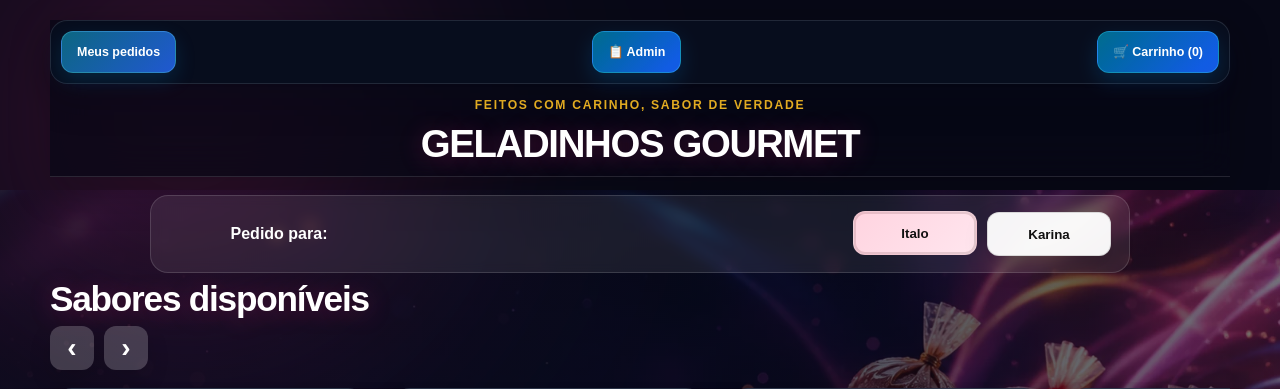
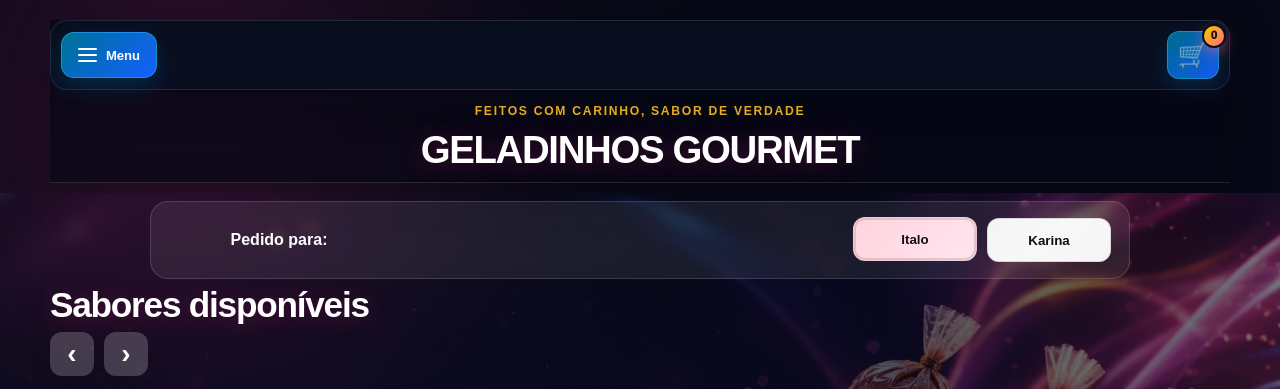
Before and after one commit to italoh27/dindins-da-karina, a Flask app: page / in a window 1280 px wide. Shown: the top 389 px of the page. Run offline with Flask 3, Linux system fonts and the light colour scheme; parts of the project's set-up code (start-up, migrations or seed data) failed here and were passed over; some libraries are stand-ins or nearby versions.

Commit message:
Melhora navegacao da loja e atalhos de sabores

```diff
--- a/static/admin_ajax.js
+++ b/static/admin_ajax.js
@@ -283,7 +283,11 @@
     if (!select) return;
 
     const sync = () => {
-      const current = window.location.hash || '#topoSabores';
+      const current = window.location.hash;
+      if (!current) {
+        select.value = '';
+        return;
+      }
       if (select.querySelector('option[value="' + current + '"]')) {
         select.value = current;
       } else {
--- a/static/site_ajax.js
+++ b/static/site_ajax.js
@@ -28,6 +28,21 @@
     );
   }
 
+  function renderTopCartCounter(cartLink, total) {
+    const safe = Math.max(0, Number(total || 0));
+    const badge = cartLink.querySelector('[data-cart-badge]');
+    if (badge) {
+      badge.textContent = String(safe);
+      cartLink.setAttribute(
+        'aria-label',
+        'Carrinho, ' + safe + (safe === 1 ? ' dindin adicionado' : ' dindins adicionados')
+      );
+    } else {
+      cartLink.textContent = '🛒 Carrinho (' + safe + ')';
+    }
+    cartLink.dataset.cartCountLabel = String(safe);
+  }
+
   function syncTopCartCounter() {
     const cartLink = document.querySelector('.btn-carrinho-topo');
     if (!cartLink) return;
@@ -35,8 +50,7 @@
     const explicit = document.body && document.body.dataset ? document.body.dataset.cartCount : '';
     if (explicit !== '') {
       const total = Math.max(0, Number(explicit || 0));
-      cartLink.textContent = '🛒 Carrinho (' + total + ')';
-      cartLink.dataset.cartCountLabel = String(total);
+      renderTopCartCounter(cartLink, total);
       return;
     }
 
@@ -46,8 +60,7 @@
     const total = Array.from(quantityInputs).reduce((sum, input) => {
       return sum + Math.max(0, Number(input.value || 0));
     }, 0);
-    cartLink.textContent = '🛒 Carrinho (' + total + ')';
-    cartLink.dataset.cartCountLabel = String(total);
+    renderTopCartCounter(cartLink, total);
   }
 
   function getShell() {
@@ -186,11 +199,53 @@
     const cartLink = document.querySelector('.btn-carrinho-topo');
     if (!cartLink) return;
     const safe = Math.max(0, Number(total || 0));
-    cartLink.textContent = '🛒 Carrinho (' + safe + ')';
-    cartLink.dataset.cartCountLabel = String(safe);
+    renderTopCartCounter(cartLink, safe);
     if (document.body && document.body.dataset) {
       document.body.dataset.cartCount = String(safe);
     }
+  }
+
+  function bindStoreHeaderMenu() {
+    if (document.documentElement.dataset.storeMenuBound === '1') return;
+    document.documentElement.dataset.storeMenuBound = '1';
+
+    const closeMenus = (returnFocus) => {
+      document.querySelectorAll('[data-store-menu]').forEach((menu) => {
+        const toggle = menu.querySelector('[data-store-menu-toggle]');
+        const panel = menu.querySelector('[data-store-menu-panel]');
+        if (!toggle || !panel || panel.hidden) return;
+        panel.hidden = true;
+        toggle.setAttribute('aria-expanded', 'false');
+        menu.classList.remove('aberto');
+        if (returnFocus) toggle.focus();
+      });
+    };
+
+    document.addEventListener('click', (event) => {
+      if (event.target.closest('.loja-menu-link')) {
+        closeMenus(false);
+        return;
+      }
+
+      const toggle = event.target.closest('[data-store-menu-toggle]');
+      if (toggle) {
+        const menu = toggle.closest('[data-store-menu]');
+        const panel = menu && menu.querySelector('[data-store-menu-panel]');
+        if (!panel) return;
+        const willOpen = panel.hidden;
+        closeMenus(false);
+        panel.hidden = !willOpen;
+        toggle.setAttribute('aria-expanded', String(willOpen));
+        menu.classList.toggle('aberto', willOpen);
+        return;
+      }
+
+      if (!event.target.closest('[data-store-menu]')) closeMenus(false);
+    });
+
+    document.addEventListener('keydown', (event) => {
+      if (event.key === 'Escape') closeMenus(true);
+    });
   }
 
   function reindexCartDom() {
@@ -558,6 +613,7 @@
     bindQuantityControls();
     bindCheckoutWhatsapp();
     bindCarousel();
+    bindStoreHeaderMenu();
     syncTopCartCounter();
   }
 
--- a/static/style.css
+++ b/static/style.css
@@ -3866,6 +3866,172 @@ input:focus,select:focus,textarea:focus{outline:3px solid rgba(34,211,238,.22)!i
 input,select,textarea{border:1px solid rgba(148,163,184,.26)!important;border-radius:11px!important;background:rgba(2,6,23,.62)!important;color:#fff!important}input:focus,select:focus,textarea:focus{border-color:var(--ui-cyan)!important;box-shadow:0 0 0 3px rgba(34,211,238,.14)!important}
 @media(max-width:760px){.admin-topo-acoes,.topo-acoes-loja,.cliente-nav{width:100%!important;box-sizing:border-box!important;overflow-x:auto!important;flex-wrap:nowrap!important;justify-content:flex-start!important;scrollbar-width:none}.admin-topo-acoes::-webkit-scrollbar,.topo-acoes-loja::-webkit-scrollbar,.cliente-nav::-webkit-scrollbar{display:none}.admin-topo-acoes>a,.admin-topo-acoes>button,.topo-acoes-loja>a,.cliente-nav>a{flex:0 0 auto!important}.resumo-filtros-pedidos{display:flex!important;flex-flow:row nowrap!important;overflow-x:auto!important;gap:9px!important;scroll-snap-type:x proximity;scrollbar-width:thin}.resumo-filtro-chip{flex:0 0 132px!important;scroll-snap-align:start}.btn-admin-topo,.btn-admin-voltar,.btn-admin-voltar-loja,.btn-voltar-premium,.btn-voltar-inline,.btn-cliente-topo,.btn-carrinho-topo,.btn-exportar-excel{min-height:42px!important;padding:10px 13px!important}.admin-box,.glass-card,.box-carrinho{border-radius:17px!important}}
 
+/* Cabeçalho compacto da loja: menu recolhido e carrinho com selo. */
+.topo-loja-pro .loja-nav-compacta {
+  position: relative;
+  width: 100% !important;
+  box-sizing: border-box !important;
+  display: flex !important;
+  flex-direction: row !important;
+  align-items: center !important;
+  justify-content: space-between !important;
+  flex-wrap: nowrap !important;
+  overflow: visible !important;
+}
+
+.loja-menu-wrap {
+  position: relative;
+  flex: 0 0 auto;
+}
+
+.loja-menu-gatilho {
+  width: auto !important;
+  min-width: 96px;
+  min-height: 46px !important;
+  padding: 10px 14px !important;
+  display: inline-flex !important;
+  align-items: center;
+  justify-content: center;
+  gap: 9px;
+  border: 1px solid rgba(103, 232, 249, .3) !important;
+  border-radius: 13px !important;
+  background: linear-gradient(135deg, rgba(14, 116, 144, .94), rgba(37, 99, 235, .94)) !important;
+  color: #fff !important;
+  box-shadow: 0 9px 22px rgba(2, 132, 199, .22) !important;
+  font-size: .82rem !important;
+  font-weight: 850 !important;
+  cursor: pointer;
+}
+
+.loja-menu-gatilho:hover,
+.loja-menu-gatilho:focus-visible,
+.loja-menu-wrap.aberto .loja-menu-gatilho {
+  transform: translateY(-1px);
+  border-color: rgba(165, 243, 252, .82) !important;
+  filter: brightness(1.1);
+  outline: none;
+}
+
+.loja-menu-icone {
+  width: 19px;
+  display: grid;
+  gap: 4px;
+}
+
+.loja-menu-icone i {
+  display: block;
+  width: 100%;
+  height: 2px;
+  border-radius: 999px;
+  background: currentColor;
+  transition: transform .18s ease, opacity .18s ease;
+}
+
+.loja-menu-wrap.aberto .loja-menu-icone i:nth-child(1) { transform: translateY(6px) rotate(45deg); }
+.loja-menu-wrap.aberto .loja-menu-icone i:nth-child(2) { opacity: 0; }
+.loja-menu-wrap.aberto .loja-menu-icone i:nth-child(3) { transform: translateY(-6px) rotate(-45deg); }
+
+.loja-menu-painel {
+  position: absolute;
+  z-index: 80;
+  top: calc(100% + 9px);
+  left: 0;
+  width: min(245px, calc(100vw - 34px));
+  padding: 8px;
+  display: grid;
+  gap: 6px;
+  border: 1px solid rgba(103, 232, 249, .28);
+  border-radius: 15px;
+  background: rgba(8, 15, 31, .98);
+  box-shadow: 0 18px 40px rgba(2, 6, 23, .48);
+  backdrop-filter: blur(18px);
+  -webkit-backdrop-filter: blur(18px);
+  animation: lojaMenuEntrada .16s ease-out;
+}
+
+.loja-menu-painel[hidden] { display: none !important; }
+
+.loja-menu-link {
+  min-height: 44px;
+  padding: 10px 12px;
+  display: flex;
+  align-items: center;
+  gap: 10px;
+  border: 1px solid transparent;
+  border-radius: 10px;
+  color: #f8fafc !important;
+  -webkit-text-fill-color: #f8fafc !important;
+  font-weight: 800;
+  text-decoration: none;
+  transition: background .16s ease, border-color .16s ease, transform .16s ease;
+}
+
+.loja-menu-link:hover,
+.loja-menu-link:focus-visible {
+  background: rgba(14, 165, 233, .16);
+  border-color: rgba(103, 232, 249, .34);
+  transform: translateX(2px);
+  outline: none;
+}
+
+.topo-loja-pro .carrinho-icone-topo {
+  position: relative;
+  width: 52px !important;
+  min-width: 52px !important;
+  flex: 0 0 52px !important;
+  min-height: 48px !important;
+  padding: 8px !important;
+  overflow: visible;
+  font-size: 0 !important;
+}
+
+.carrinho-icone-grafico {
+  font-size: 1.55rem;
+  line-height: 1;
+}
+
+.carrinho-quantidade-selo {
+  position: absolute;
+  top: -8px;
+  right: -8px;
+  min-width: 24px;
+  height: 24px;
+  padding: 0 6px;
+  display: inline-flex;
+  align-items: center;
+  justify-content: center;
+  box-sizing: border-box;
+  border: 2px solid #08101f;
+  border-radius: 999px;
+  background: linear-gradient(135deg, #facc15, #fb7185);
+  color: #111827 !important;
+  -webkit-text-fill-color: #111827 !important;
+  box-shadow: 0 5px 13px rgba(251, 113, 133, .42);
+  font-size: .72rem !important;
+  font-weight: 950;
+  line-height: 1;
+}
+
+@keyframes lojaMenuEntrada {
+  from { opacity: 0; transform: translateY(-6px) scale(.98); }
+  to { opacity: 1; transform: translateY(0) scale(1); }
+}
+
+@media (max-width: 520px) {
+  .topo-loja-pro .loja-nav-compacta { padding: 9px 11px !important; }
+  .loja-menu-gatilho {
+    width: auto !important;
+    min-width: 48px !important;
+    padding: 10px 12px !important;
+  }
+  .loja-menu-texto { display: none; }
+  .topo-loja-pro .carrinho-icone-topo {
+    width: 50px !important;
+    min-width: 50px !important;
+    flex-basis: 50px !important;
+  }
+}
+
 /* === Navegação compacta apenas do painel principal no celular === */
 .pagina-admin-dashboard .admin-topo-mobile-nav{display:none!important}
 @media(max-width:760px){
--- a/templates/admin_sabores.html
+++ b/templates/admin_sabores.html
@@ -16,7 +16,8 @@
           <div class="acoes-sabores-select-wrap">
             <label for="adminSaboresSelect" class="sr-only">Selecionar sabor</label>
             <select id="adminSaboresSelect" data-admin-mobile-nav data-admin-sabores-nav data-admin-sync-scroll="1" class="acoes-sabores-select">
-              <option value="#topoSabores">Ações dos sabores</option>
+              <option value="">Ações dos sabores</option>
+              <option value="#topoSabores">⬆️ Voltar para o topo da página</option>
               {% for sabor in sabores %}
               <option value="#sabor-{{ sabor.id }}">{{ sabor.nome }}</option>
               {% endfor %}
--- a/templates/index.html
+++ b/templates/index.html
@@ -4,14 +4,25 @@
     <meta charset="UTF-8">
     <meta name="viewport" content="width=device-width, initial-scale=1.0">
     <title>Geladinhos Gourmet</title>
-  <link rel="stylesheet" href="/static/style.css?v=20260813-checkout-v4">
+  <link rel="stylesheet" href="/static/style.css?v=20260813-loja-menu-v2">
 </head>
 <body class="pagina-loja" data-ajax-shell="public" data-cart-count="{{ qtd_itens }}">
     <header class="topo-loja-pro topo-loja-pro-clean">
-        <div class="topo-acoes topo-acoes-loja topo-minimal-loja">
-            <a class="btn-cliente-topo" href="/cliente">Meus pedidos</a>
-            <a class="btn-admin-topo" href="/admin">📋 Admin</a>
-            <a class="btn-carrinho-topo js-ajax-link" href="/carrinho" data-cart-count-label="{{ qtd_itens }}">🛒 Carrinho ({{ qtd_itens }})</a>
+        <div class="topo-acoes topo-acoes-loja topo-minimal-loja loja-nav-compacta">
+            <div class="loja-menu-wrap" data-store-menu>
+                <button class="loja-menu-gatilho" type="button" data-store-menu-toggle aria-expanded="false" aria-controls="lojaMenuOpcoes" aria-label="Abrir menu da loja">
+                    <span class="loja-menu-icone" aria-hidden="true"><i></i><i></i><i></i></span>
+                    <span class="loja-menu-texto">Menu</span>
+                </button>
+                <nav class="loja-menu-painel" id="lojaMenuOpcoes" data-store-menu-panel aria-label="Menu da loja" hidden>
+                    <a class="loja-menu-link" href="/cliente"><span aria-hidden="true">👤</span> Meus pedidos</a>
+                    <a class="loja-menu-link" href="/admin"><span aria-hidden="true">📋</span> Admin</a>
+                </nav>
+            </div>
+            <a class="btn-carrinho-topo carrinho-icone-topo js-ajax-link" href="/carrinho" data-cart-count-label="{{ qtd_itens }}" aria-label="Carrinho, {{ qtd_itens }} dindins adicionados">
+                <span class="carrinho-icone-grafico" aria-hidden="true">🛒</span>
+                <span class="carrinho-quantidade-selo" data-cart-badge>{{ qtd_itens }}</span>
+            </a>
         </div>
 
         <div class="marca-wrap-premium">
@@ -129,7 +140,7 @@
             <button type="button" class="btn-admin-topo" id="continueShoppingBtn">Continuar comprando</button>
         </div>
     </div>
-    <script src="/static/site_ajax.js"></script>
+    <script src="/static/site_ajax.js?v=20260813-loja-menu-v2"></script>
     {% include "_whatsapp_suporte.html" %}
 </body>
 </html>
```
